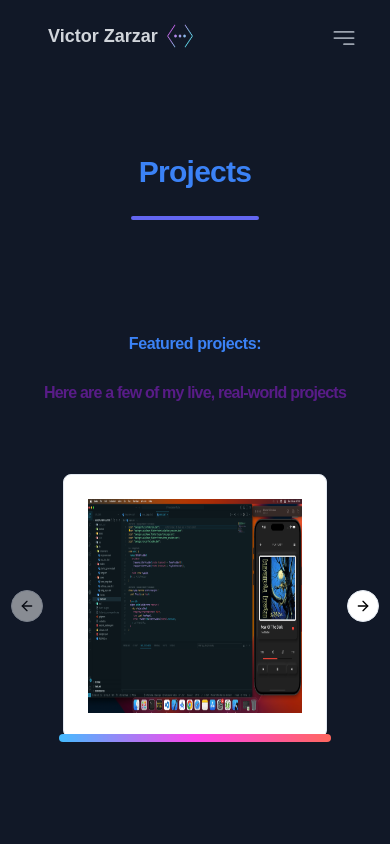
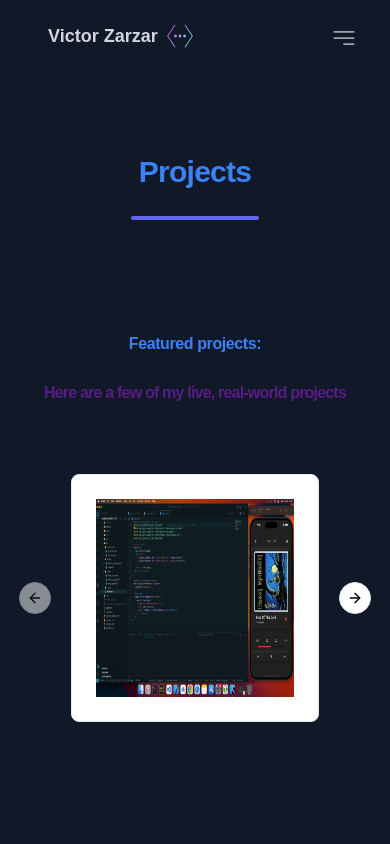
Before and after one commit to Victor-Zarzar/Portfolio-TS, a Next.js app: page /projects in a window 390 px wide. Shown: the top 844 px of the page. Built offline with nearby package versions, Linux system fonts and the light colour scheme.

Commit message:
updates in projects, and about

```diff
--- a/src/app/about/page.tsx
+++ b/src/app/about/page.tsx
@@ -75,6 +75,14 @@ export default function About() {
         </Fade>
         <div className="flex mt-6 justify-center">
           <div className="w-32 h-1 rounded-full bg-indigo-500 inline-flex">
+          </div>
+        </div>
+        <div className="flex">
+          <div className="flex items-center mx-auto mt-10">
+            <span className="text-xs leading-relaxed text-purple-900 md:text-2xl lg:text-2xl font-semibold tracking-tighter">TypeScript from basic to advanced (with React, Express)</span>
+            <Link href="https://udemy-certificate.s3.amazonaws.com/pdf/UC-f24a0556-951a-47d6-b5ad-da2a2aec098c.pdf" target="_blank">
+              <TbFileDownload className='w-5 h-4 md:w-8 md:h-6 text-gray-500' />
+            </Link>
           </div>
         </div>
         <div className="flex">
--- a/src/app/projects/page.tsx
+++ b/src/app/projects/page.tsx
@@ -1,10 +1,15 @@
 'use client'
-import { Card, CardContent } from '@/components/ui/card'
-import { Carousel, CarouselContent, CarouselItem, CarouselNext, CarouselPrevious } from '@/components/ui/carousel'
+import { Card, CardContent } from "@/components/ui/card"
+import { Carousel, CarouselContent, CarouselItem, CarouselNext, CarouselPrevious} from "@/components/ui/carousel"
 import React from 'react'
 import { Fade } from 'react-awesome-reveal'
-import LineColor from '../components/LineColor';
 import Image from 'next/image';
+
+type Project = {
+    title: string;
+    description: string;
+    photo: string;
+};
 
 export default function ProjectsPage() {
 
@@ -13,7 +18,7 @@ export default function ProjectsPage() {
     const mario = '/mario.png';
     const gpt = '/gpt.png';
 
-    const projects = [
+    const projects: Project[] = [
         {
             title: "Music Player",
             description:
@@ -61,16 +66,16 @@ export default function ProjectsPage() {
                 </div>
             </div>
             <div>
-                <Carousel className="w-full max-w-[17rem] md:max-w-md mx-auto mb-44">
-                    <CarouselContent>
-                        {Array.from({ length: 4 }).map((_, index) => (
-                            <CarouselItem key={index}>
+                <Carousel className="w-full max-w-[16rem] md:max-w-2xl lg:max-w-4xl mx-auto mb-32">
+                    <CarouselContent className="-ml-1">
+                        {projects.map((project, index) => (
+                            <CarouselItem key={index} className="pl-1 md:basis-1/2 lg:basis-1/3">
                                 <div className="p-1">
                                     <Card>
                                         <CardContent className="flex aspect-square items-center justify-center p-6">
                                             <Image
-                                                src={projects[index].photo}
-                                                alt={projects[index].title}
+                                                src={project.photo}
+                                                alt={project.title}
                                                 width={600}
                                                 height={100}
                                                 className='h-full w-full'
@@ -81,7 +86,6 @@ export default function ProjectsPage() {
                             </CarouselItem>
                         ))}
                     </CarouselContent>
-                    <LineColor />
                     <CarouselPrevious />
                     <CarouselNext />
                 </Carousel>
```
